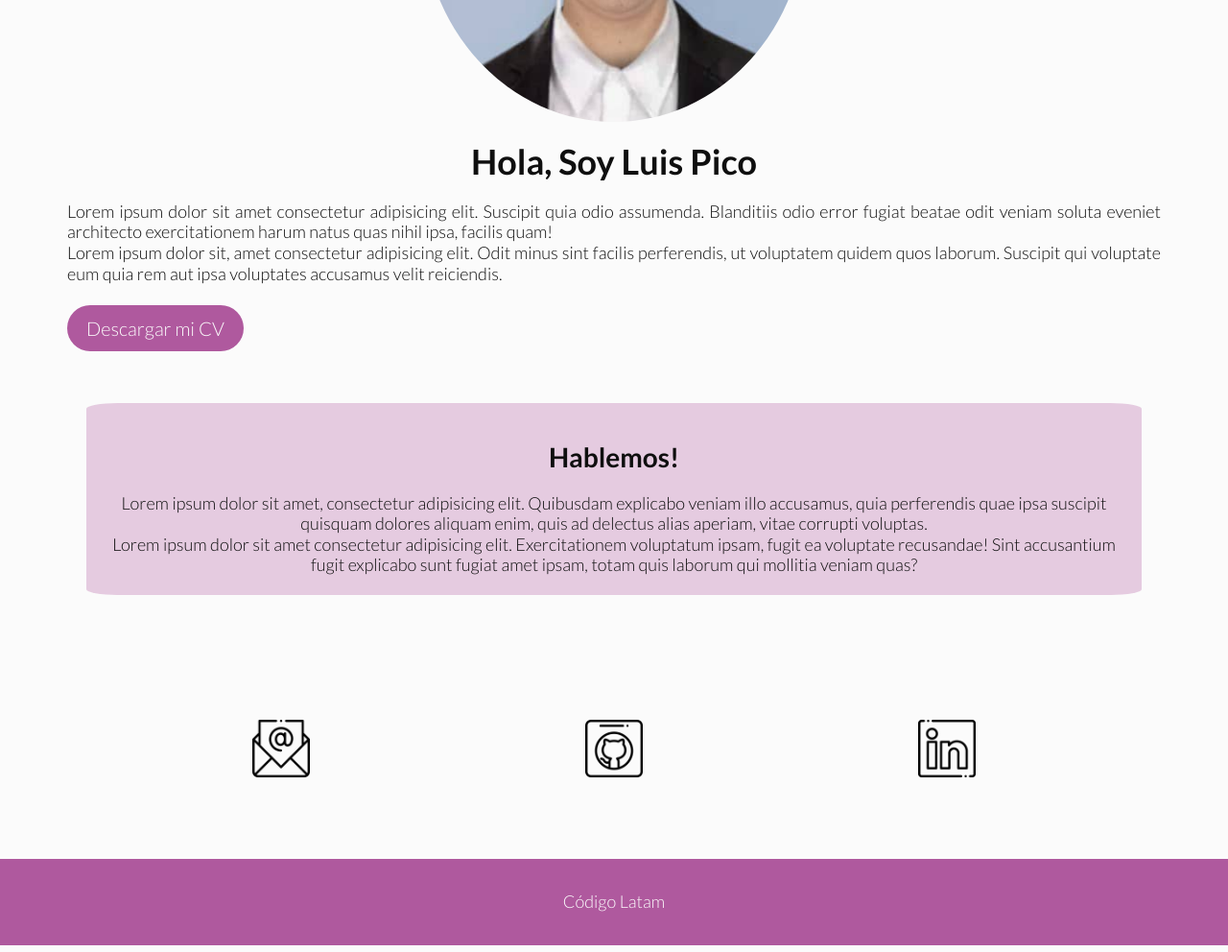
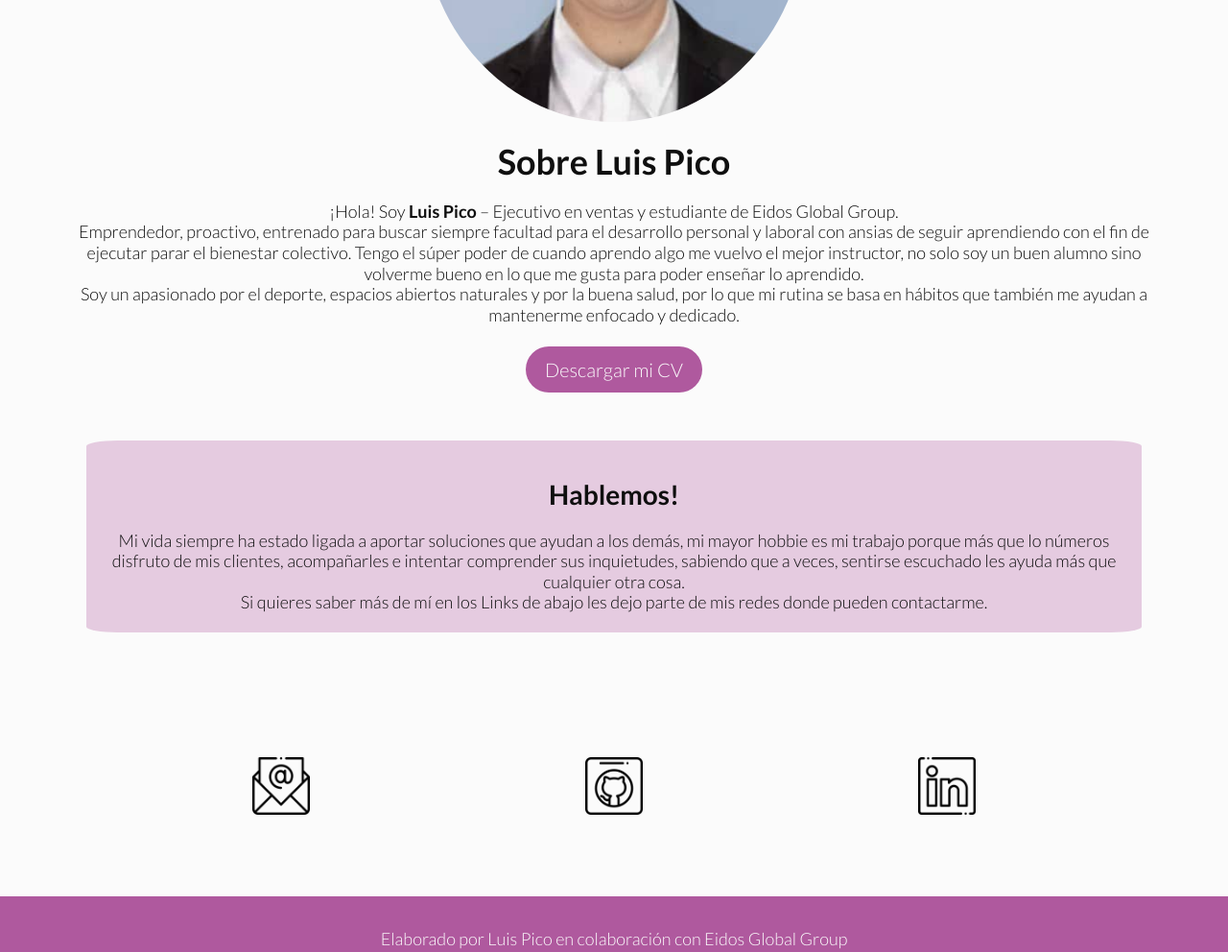
Before and after one commit to LuisEpicoS/mi-nuevo-proyecto, a plain HTML site: page index.html in a window 1280 px wide. Shown: the part 460-1452 px from the top of the page at 96% size. Drawn offline with Linux system fonts and the light colour scheme.

Commit message:
agregar contenido y arreglar centrado de boton descarga

```diff
--- a/css/styles.css
+++ b/css/styles.css
@@ -69,8 +69,9 @@ h2 {
     padding-top: 120px;
     color: #0f0f0f;
     margin: 30px;
-    text-align: justify;
+    text-align: center;
     min-height: 100vh;
+    justify-items: center;
 }
 
 ul.menu {
@@ -90,6 +91,7 @@ li.item-menu:hover {
 #download {
     display: inline-block;
     border-radius: 50px;
+    border: none;
     background-color: #af599e;
     color: #fbfbfb;
     padding: 12px 20px;
--- a/index.html
+++ b/index.html
@@ -31,36 +31,38 @@
                 <img class="imgpresentacion" src="img/Imagen Personal Luis Pico.jpeg" alt="Foto personal Luis Pico">
             </figure>
             <article>
-                <h1>Hola, Soy Luis Pico</h1>
-                <p>Lorem ipsum dolor sit amet consectetur adipisicing elit. Suscipit quia odio assumenda.
-                Blanditiis odio error fugiat beatae odit veniam soluta eveniet architecto exercitationem
-                harum natus quas nihil ipsa, facilis quam! <br> Lorem ipsum dolor sit, amet consectetur
-                adipisicing elit. Odit minus sint facilis perferendis, ut voluptatem quidem quos laborum.
-                Suscipit qui voluptate eum quia rem aut ipsa voluptates accusamus velit reiciendis.</p>
+                <h1>Sobre Luis Pico</h1>
+                <p>¡Hola! Soy <strong>Luis Pico</strong> – Ejecutivo en ventas y estudiante de Eidos Global Group. <br>Emprendedor,
+                    proactivo, entrenado para buscar siempre facultad para el desarrollo personal y laboral con ansias
+                    de seguir aprendiendo con el fin de ejecutar parar el bienestar colectivo. Tengo el súper poder de
+                    cuando aprendo algo me vuelvo el mejor instructor, no solo soy un buen alumno sino volverme bueno
+                    en lo que me gusta para poder enseñar lo aprendido. <br>Soy un apasionado por  el deporte, espacios
+                    abiertos naturales y por la buena salud, por lo que mi rutina se basa en hábitos que también me
+                    ayudan a mantenerme enfocado y dedicado. </p>
             </article><br>
             <a download="Hoja de Vida Luis Pico" href="Documento/CV Luis Pico.pdf" id="download"target="_blank">Descargar mi CV</a>
         </section>
         <section id="contacto">
             <article>
                 <h2>Hablemos!</h2>
-                <p>Lorem ipsum dolor sit amet, consectetur adipisicing elit. Quibusdam explicabo veniam illo accusamus,
-                quia perferendis quae ipsa suscipit quisquam dolores aliquam enim, quis ad delectus alias aperiam,
-                vitae corrupti voluptas. <br> Lorem ipsum dolor sit amet consectetur adipisicing elit.
-                Exercitationem voluptatum ipsam, fugit ea voluptate recusandae! Sint accusantium fugit explicabo
-                sunt fugiat amet ipsam, totam quis laborum qui mollitia veniam quas?</p>
+                <p>Mi vida siempre ha estado ligada a aportar soluciones que ayudan a los demás, mi mayor hobbie es mi
+                    trabajo porque más que lo números disfruto de mis clientes, acompañarles e intentar comprender sus
+                    inquietudes, sabiendo que a veces, sentirse escuchado les ayuda más que cualquier otra cosa.
+                    <br>Si quieres saber más de mí en los Links de abajo les dejo parte de mis redes donde pueden contactarme.</p>
             </article>
         </section>
         <nav>
             <ul class="contactlist">
                 <li><a href="mailto:luis.pico21@gmail.com"target="_blank"><img src="img/mail.png" alt="Correo" width="60px"></a></li>
                 <li><a href="https://github.com/LuisEpicoS/mi-nuevo-proyecto.git"target="_blank"><img src="img/github.png" alt="github" width="60px"></a></li>
+                <!-- No poseo cuenta en Linkedi así que solo dejo Link de pagina de inicio -->
                 <li><a href="https://www.linkedin.com/"target="_blank"><img src="img/linkedin.png" alt="linkedin" width="60px"></a></li>
             </ul>
         </nav>
 
     </main>
     <footer class="piedepagina">
-        <p>Código Latam</p>
+        <p>Elaborado por Luis Pico en colaboración con Eidos Global Group</p>
     </footer>
 </body>
 </html>
```
